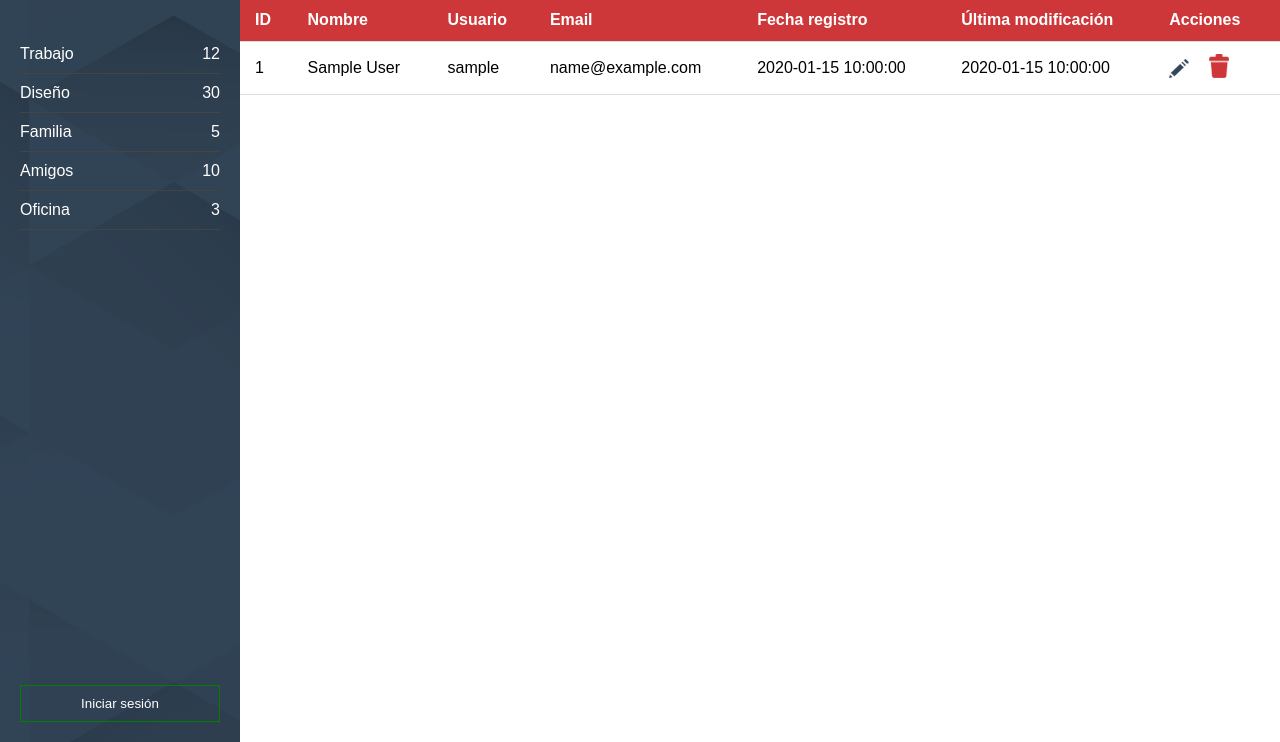
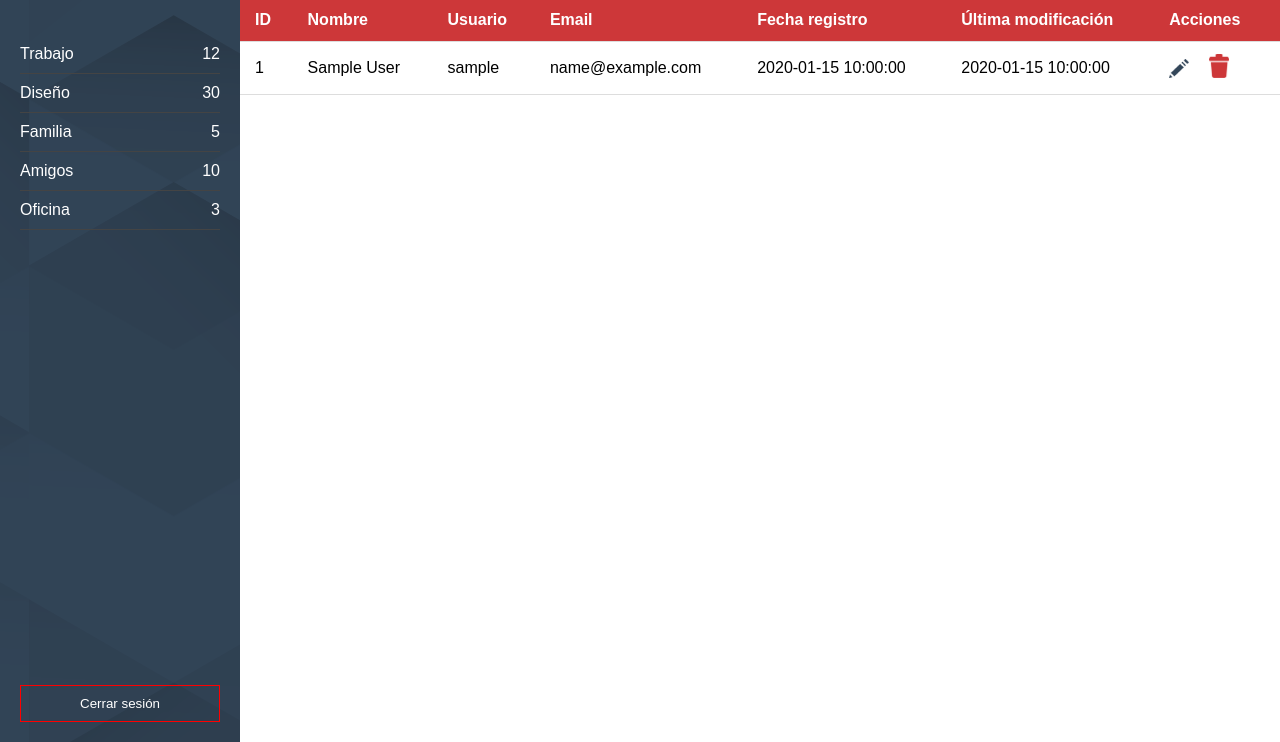
Before and after one commit to carlosfaguilarn/user_crud, a PHP site: page / in a window 1280 px wide. Shown: the part 58-800 px from the top of the page. Run offline with PHP 8.4, Linux system fonts and the light colour scheme; the visitor is signed in with stand-in values (Sample User, id 1); tables that the repository leaves empty or names only in its code hold one stand-in row (values such as "Sample post").

Commit message:
feat: session for user

```diff
--- a/actions/user/iniciar_sesion.php
+++ b/actions/user/iniciar_sesion.php
@@ -1,4 +1,5 @@
 <?php
+    session_start();
     header("Content-Type: application/json");
     include_once '../../model/User.php';
 
@@ -13,6 +14,8 @@
         $user->password = $data->password;
 
         if ($user->login()) {
+            $_SESSION['user_id'] = "111";
+            $_SESSION['username'] = $user->username;
             echo json_encode(['status' => true]);
         } else {
             echo json_encode(['status' => false, 'message' => 'Usuario o contraseña incorrectos']);
--- a/assets/css/styles.css
+++ b/assets/css/styles.css
@@ -84,14 +84,21 @@ body {
     justify-content: space-between;
 }
 
-.btn-login {
+.btn-session {
     background-color: transparent;
     color: #fff;
-    border: 1px solid green;
     padding: 10px;
     margin-top: auto;
     cursor: pointer;
     text-align: center;
+}
+
+.btn-login {
+    border: 1px solid green;
+}
+
+.btn-logout {
+    border: 1px solid red;
 }
 
 .content {
--- a/assets/js/user.js
+++ b/assets/js/user.js
@@ -1,4 +1,6 @@
 var UserManagement = {
+    IsLoggedIn: false,
+
     Controls: {
         UserTable: "#userTable",
         AddUserBtn: "#addUserBtn",
@@ -7,10 +9,13 @@ var UserManagement = {
         SaveUserBtn: "#saveUserBtn",
         FrmUser: "#frmUsers",
         UserId: "#hdnUserId",
-        BtnLogin: "#btnLogin"
+        BtnLogin: "#btnLogin",
+        IsLoggedIn: "#isLoggedIn"
     },
 
     Init: function () {
+        UserManagement.IsLoggedIn = document.querySelector(this.Controls.IsLoggedIn).value;
+
         this.LoadUsers();
         this.BindEvents();
     },
@@ -44,7 +49,11 @@ var UserManagement = {
 
         document.querySelector(this.Controls.BtnLogin).addEventListener('click', function () {
             event.preventDefault();
-            window.location.href = 'login.php';
+            if(UserManagement.IsLoggedIn){
+                window.location.href = 'index.php?mod=lg';
+            }else{
+                window.location.href = 'login.php';
+            }
         });
     },
 
@@ -60,10 +69,12 @@ var UserManagement = {
                 userTableBody += '<td>' + user.email + '</td>';
                 userTableBody += '<td>' + user.created_at + '</td>';
                 userTableBody += '<td>' + user.updated_at + '</td>';
-                userTableBody += '<td>';
-                userTableBody += '<img src="./assets/img/edit-icon.png" data-id="' + user.id + '" class="action-btn edit-user" alt="action" />';
-                userTableBody += '<img src="./assets/img/del-icon.png" data-id="' + user.id + '" class="action-btn delete-user" alt="action" />';
-                userTableBody += '</td>';
+                if(UserManagement.IsLoggedIn){
+                    userTableBody += '<td>';
+                    userTableBody += '<img src="./assets/img/edit-icon.png" data-id="' + user.id + '" class="action-btn edit-user" alt="action" />';
+                    userTableBody += '<img src="./assets/img/del-icon.png" data-id="' + user.id + '" class="action-btn delete-user" alt="action" />';
+                    userTableBody += '</td>';
+                }
                 userTableBody += '</tr>';
             });
             document.querySelector(self.Controls.UserTable + ' tbody').innerHTML = userTableBody;
--- a/index.php
+++ b/index.php
@@ -1,3 +1,19 @@
+<?php
+    session_start();
+
+    // Verifica si el usuario ha iniciado sesión
+    $isLoggedIn = isset($_SESSION['user_id']);
+
+    if (isset($_GET['mod']) && $_GET['mod'] === 'lg') {
+        // Asegurarse de que la sesión está activa antes de destruirla
+        if (session_status() === PHP_SESSION_ACTIVE) {
+            session_unset();  // Elimina todas las variables de sesión
+            session_destroy(); // Destruye la sesión
+        }
+        $isLoggedIn = false;
+    }
+?>
+
 <!DOCTYPE html>
 <html lang="es">
 <head>
@@ -7,57 +23,16 @@
     <link rel="stylesheet" href="assets/css/styles.css">
     <script src="assets/lib/jquery/jquery-3.7.1.min.js"></script>
 </head>
-<!-- <body>
-    <div class="container">
-        <h1>Gestión de Usuarios</h1>
-        <button class="add" id="addUserBtn">Agregar usuario</button>
-        <table id="userTable">
-            <thead>
-                <tr>
-                    <th>ID</th>
-                    <th>Nombre</th>
-                    <th>Usuario</th>
-                    <th>Email</th>
-                    <th>Fecha registro</th>
-                    <th>Última modificación</th>
-                    <th>Acciones</th>
-                </tr>
-            </thead>
-            <tbody id="userTableBody">
-            </tbody>
-        </table>
-    </div>
-
-    <form id="frmUsers" method="post" action="edit.php">
-        <input type="hidden" id="hdnUserId" name="id" />
-    </form>
-
-    <script src="assets/js/user.js"></script>
-    <script src="assets/js/user_service.js"></script>
-</body> -->
 <body>
+    <input type="hidden" id="isLoggedIn" name="isLoggedIn" value="<?php echo $isLoggedIn; ?>">
     <div class="container">
         <header class="header">
-            <!-- <div class="header-left">
-                <span>Mostrar</span>
-                <select id="entries">
-                    <option value="10">10</option>
-                    <option value="25">25</option>
-                    <option value="50">50</option>
-                    <option value="100">100</option>
-                </select>
-                <span>entradas</span>
-            </div> -->
             <div class="container-button-add">
                 <button id="addUserBtn" class="add-contact">Agregar usuario</button>
             </div>
-
             <div class="logo">
                 <img src="./assets/img/logotipo.png" class="logotipo" alt="logotipo" />
             </div>
-            <!-- <div class="header-right">
-                <input type="text" placeholder="Buscador..." id="search">
-            </div> -->
         </header>
 
         <div class="main">
@@ -69,7 +44,14 @@
                     <li class="menu-item">Amigos <span class="count">10</span></li>
                     <li class="menu-item">Oficina <span class="count">3</span></li>
                 </ul>
-                <button id="btnLogin" class="btn-login">Iniciar sesión</button>
+
+                <?php if ($isLoggedIn): ?>
+                    <button id="btnLogin" data-id="logout" class="btn-session btn-logout">Cerrar sesión</button>
+                <?php else: ?>
+                    <button id="btnLogin" data-id="login" class="btn-session btn-login">Iniciar sesión</button>
+                <?php endif; ?>
+
+
             </aside>
 
             <section class="content">
@@ -82,7 +64,7 @@
                             <th>Email</th>
                             <th>Fecha registro</th>
                             <th>Última modificación</th>
-                            <th>Acciones</th>
+                            <?php if ($isLoggedIn): ?> <th>Acciones</th> <?php endif; ?>
                         </tr>
                     </thead>
                     <tbody id="userTableBody">
--- a/model/User.php
+++ b/model/User.php
@@ -114,8 +114,6 @@ class User {
         $user = $stmt->fetch(PDO::FETCH_ASSOC);
 
         if ($user && password_verify($this->password, $user['password'])) {
-            $_SESSION['user_id'] = $user['id'];
-            $_SESSION['username'] = $user['username'];
             return true;
         }
 
```
